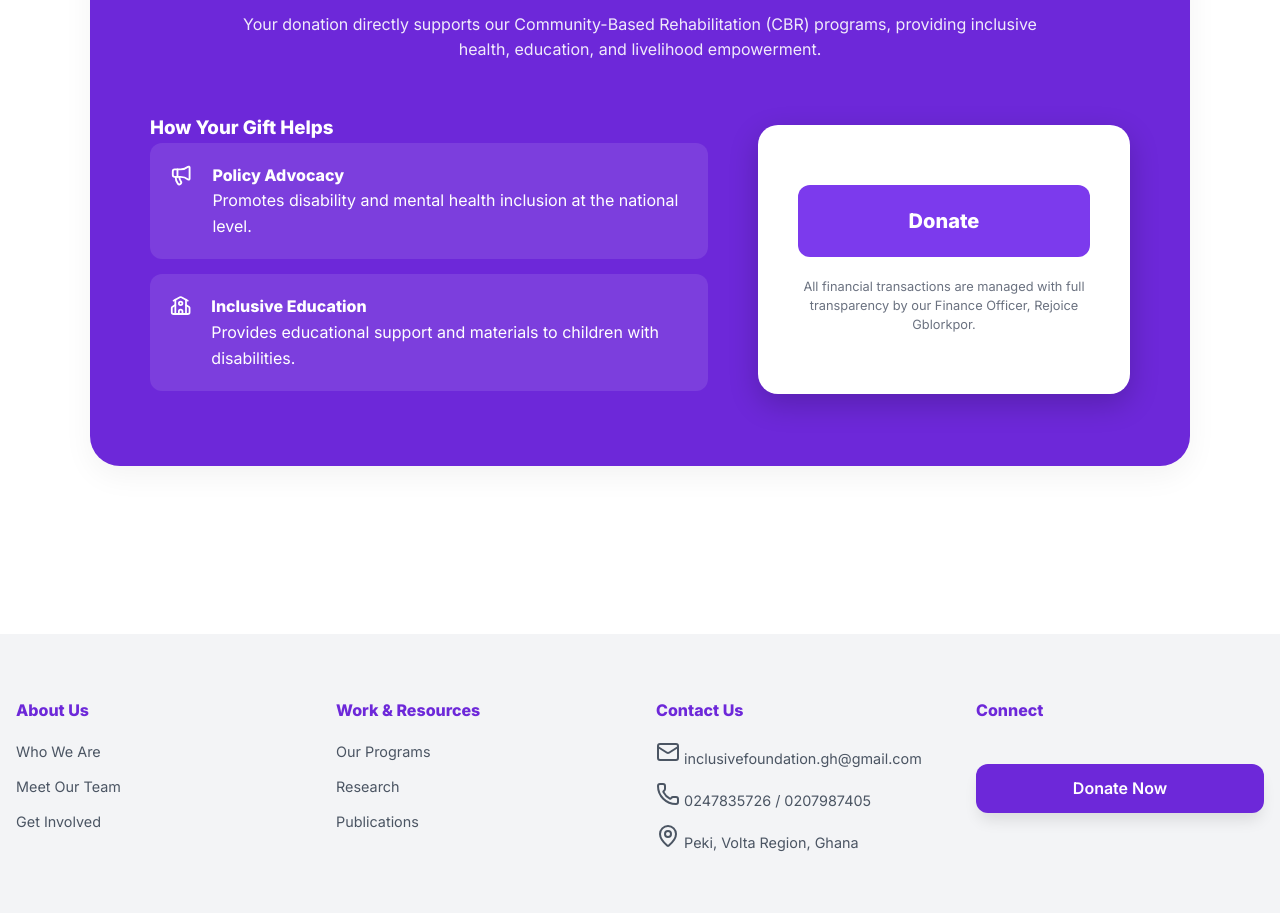
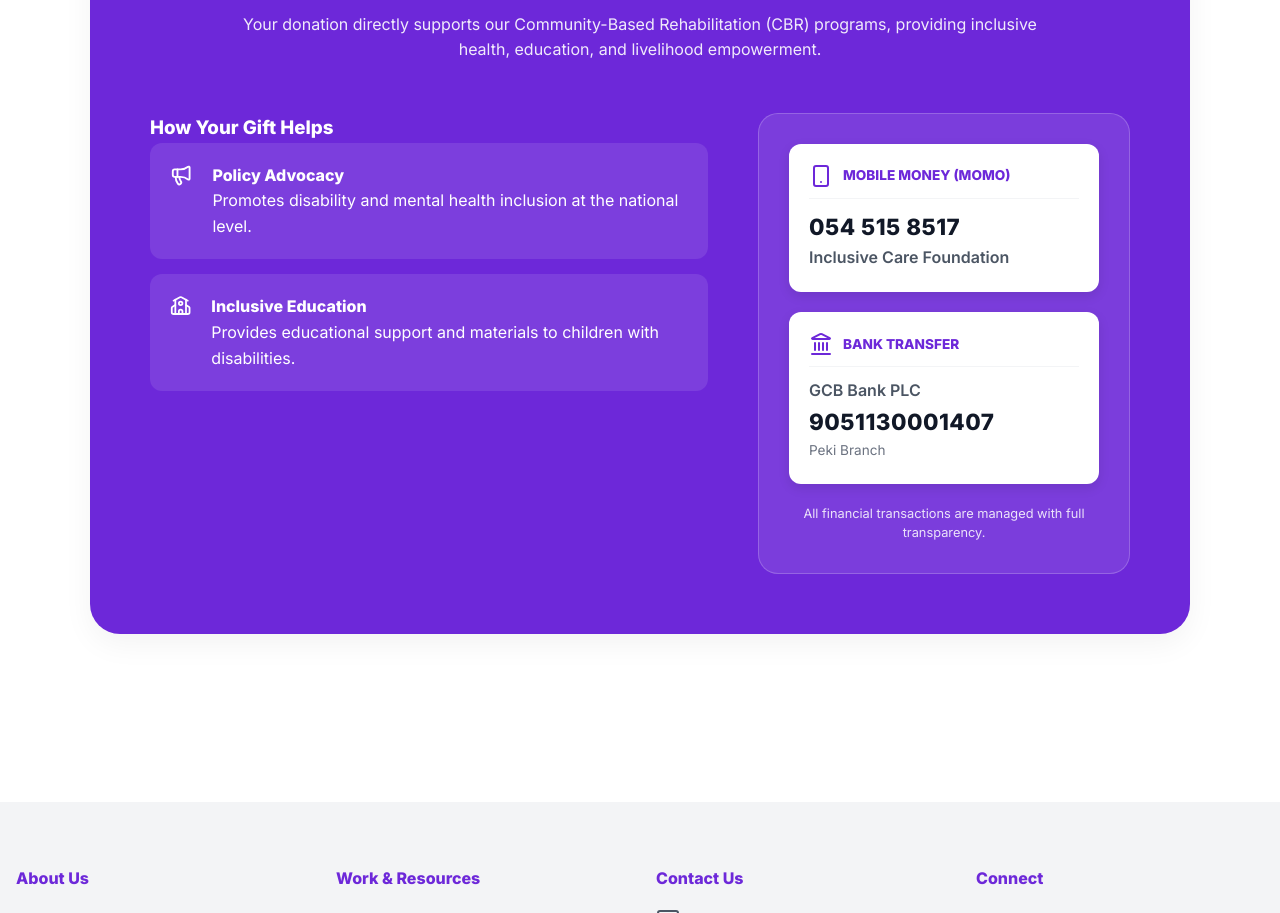
Before and after one commit to alex-mawunya-tagbor/InclucareGhana, a plain HTML site: page get-involved.html in a window 1280 px wide. Shown: the part 1162-2075 px from the top of the page. Drawn offline with nearby package versions, Linux system fonts and the light colour scheme.

Commit message:
fix social media feed

```diff
--- a/get-involved.css
+++ b/get-involved.css
@@ -51,75 +51,90 @@
 .form-group label { display: block; font-size: 0.85rem; font-weight: 700; margin-bottom: 5px; }
 .form-group input, .form-group select { width: 100%; padding: 12px; border-radius: 8px; border: 1px solid #ddd; }
 
-/* Donation Styles */
+/* Donation Styles (Left Side) */
 .donate-main-title { text-align: center; font-size: 2.5rem; font-weight: 800; margin-bottom: 15px; }
 .donate-main-sub { text-align: center; margin-bottom: 50px; opacity: 0.9; max-width: 800px; margin-left: auto; margin-right: auto; }
 
 .impact-row { display: flex; gap: 20px; background: rgba(255,255,255,0.1); padding: 20px; border-radius: 12px; margin-bottom: 15px; }
-.bank-card { background: white; color: #111827; padding: 35px; border-radius: 20px; }
-.bank-card h3 { color: #6d28d9; margin-bottom: 20px; }
 
-.momo-box { background: #f9fafb; padding: 20px; border-radius: 12px; }
-.momo-line { display: flex; justify-content: space-between; padding: 10px 0; border-bottom: 1px solid #eee; }
-.momo-line:last-child { border: none; }
-.intl-info span { color: #6d28d9; font-weight: 700; text-decoration: underline; }
-.finance-note { font-size: 0.75rem; color: #9ca3af; margin-top: 15px; }
+/* --- Right Side Payment Details Styling --- */
+.payment-side {
+    display: flex;
+    flex-direction: column;
+}
+
+.payment-details-container {
+    background: rgba(255, 255, 255, 0.1); /* Subtle contrast against purple bg */
+    padding: 30px;
+    border-radius: 20px;
+    border: 1px solid rgba(255, 255, 255, 0.2);
+}
+
+.payment-method {
+    background: white;
+    border-radius: 12px;
+    padding: 20px;
+    margin-bottom: 20px;
+    color: #111827; /* Dark text for readability on white */
+    text-align: left;
+    box-shadow: 0 4px 12px rgba(0, 0, 0, 0.1);
+}
+
+.method-header {
+    display: flex;
+    align-items: center;
+    gap: 10px;
+    color: #6d28d9;
+    font-weight: 800;
+    font-size: 0.85rem;
+    text-transform: uppercase;
+    margin-bottom: 12px;
+    border-bottom: 1px solid #f3f4f6;
+    padding-bottom: 10px;
+}
+
+.method-header i {
+    width: 18px;
+    height: 18px;
+}
+
+.method-body p {
+    margin: 4px 0;
+    line-height: 1.4;
+}
+
+.account-val {
+    font-size: 1.4rem;
+    font-weight: 800;
+    color: #111827;
+    letter-spacing: 0.5px;
+}
+
+.account-name, .bank-name {
+    font-weight: 600;
+    color: #4b5563;
+}
+
+.branch {
+    font-size: 0.85rem;
+    color: #6b7280;
+}
+
+.transparency-text {
+    margin-top: 15px;
+    font-size: 0.8rem;
+    color: rgba(255, 255, 255, 0.85); /* Light text on purple bg */
+    line-height: 1.5;
+    text-align: center;
+}
 
 /* Navbar Active State */
 .active-nav { color: #6d28d9 !important; font-weight: 800; }
-
-/* --- Right Side Donate Button Styling --- */
-.payment-side {
-    display: flex;
-    flex-direction: column;
-    justify-content: center; /* Centers the button vertically in the grid */
-    height: 100%;
-}
-
-.payment-cta-container {
-    background: white;
-    padding: 60px 40px;
-    border-radius: 20px;
-    text-align: center;
-    box-shadow: 0 10px 30px rgba(0, 0, 0, 0.2);
-}
-
-.btn-donate-large {
-    display: inline-flex;
-    align-items: center;
-    justify-content: center;
-    gap: 12px;
-    background-color: #7c3aed; /* Vibrant purple from your screenshots */
-    color: white;
-    text-decoration: none;
-    padding: 20px 45px;
-    border-radius: 12px;
-    font-size: 1.25rem;
-    font-weight: 800;
-    transition: all 0.3s ease;
-    width: 100%;
-}
-
-.btn-donate-large:hover {
-    background-color: #6d28d9;
-    transform: translateY(-3px);
-    box-shadow: 0 8px 20px rgba(124, 58, 237, 0.3);
-}
-
-.btn-donate-large i {
-    width: 24px;
-    height: 24px;
-}
-
-.transparency-text {
-    margin-top: 20px;
-    font-size: 0.8rem;
-    color: #6b7280;
-    line-height: 1.5;
-}
 
 /* Mobile Optimization */
 @media (max-width: 850px) {
     .card-grid { grid-template-columns: 1fr; }
     .custom-card-wrapper { padding: 30px; }
+    .hero-title { font-size: 2.5rem; }
+    .account-val { font-size: 1.2rem; }
 }
--- a/get-involved.html
+++ b/get-involved.html
@@ -143,13 +143,33 @@
         </div>
 
         <div class="payment-side">
-    <div class="payment-side">
-    <div class="payment-cta-container">
-        <a href="donate.html" class="btn-donate-large"> Donate</a>
+            <div class="payment-details-container">
+                <div class="payment-method">
+                    <div class="method-header">
+                        <i data-lucide="smartphone"></i>
+                        <span>Mobile Money (MoMo)</span>
+                    </div>
+                    <div class="method-body">
+                        <p class="account-val">054 515 8517</p>
+                        <p class="account-name">Inclusive Care Foundation</p>
+                    </div>
+                </div>
+
+                <div class="payment-method">
+                    <div class="method-header">
+                        <i data-lucide="landmark"></i>
+                        <span>Bank Transfer</span>
+                    </div>
+                    <div class="method-body">
+                        <p class="bank-name">GCB Bank PLC</p>
+                        <p class="account-val">9051130001407</p>
+                        <p class="branch">Peki Branch</p>
+                    </div>
+                </div>
+
                 <p class="transparency-text">
-            All financial transactions are managed with full transparency by our Finance Officer, Rejoice Gblorkpor.
+                    All financial transactions are managed with full transparency.
                 </p>
-    </div>
             </div>
         </div>
     </div>
--- a/impact.css
+++ b/impact.css
@@ -16,6 +16,7 @@
 
 .text-gradient {
     background: linear-gradient(45deg, #6d28d9, #db2777);
+    background-clip: text;
     -webkit-background-clip: text;
     -webkit-text-fill-color: transparent;
     font-weight: 800;
--- a/style.css
+++ b/style.css
@@ -225,6 +225,7 @@ img { max-width: 100%; display: block; }
     line-height: 1.8;
     margin: 0;
 }
+
 
 /* Animation for the entrance */
 @keyframes fadeInUp {
```
Also changed, not shown: Index.html (+8 -15 lines). Lines whose indentation alone changed are shown as unchanged.
